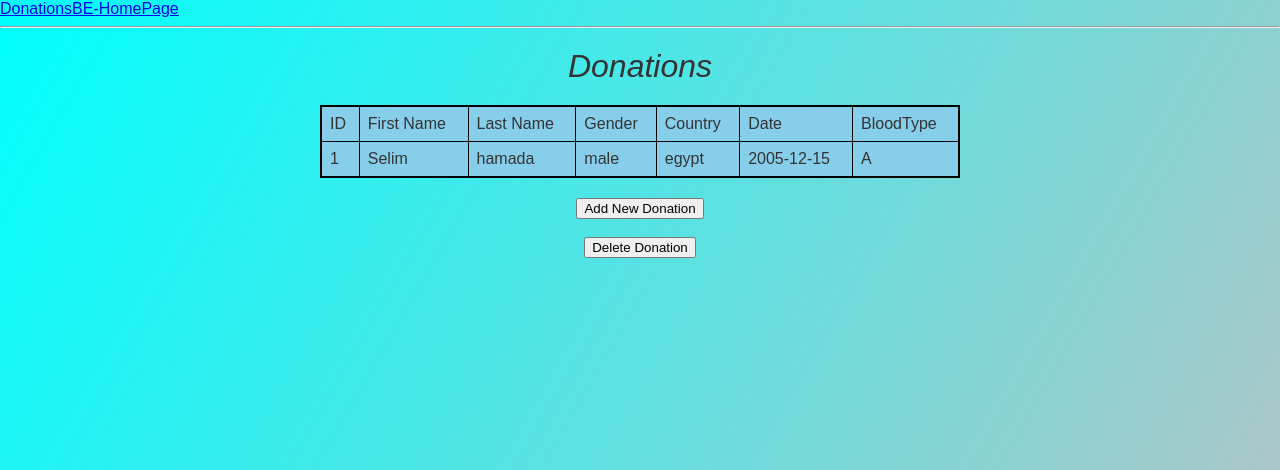
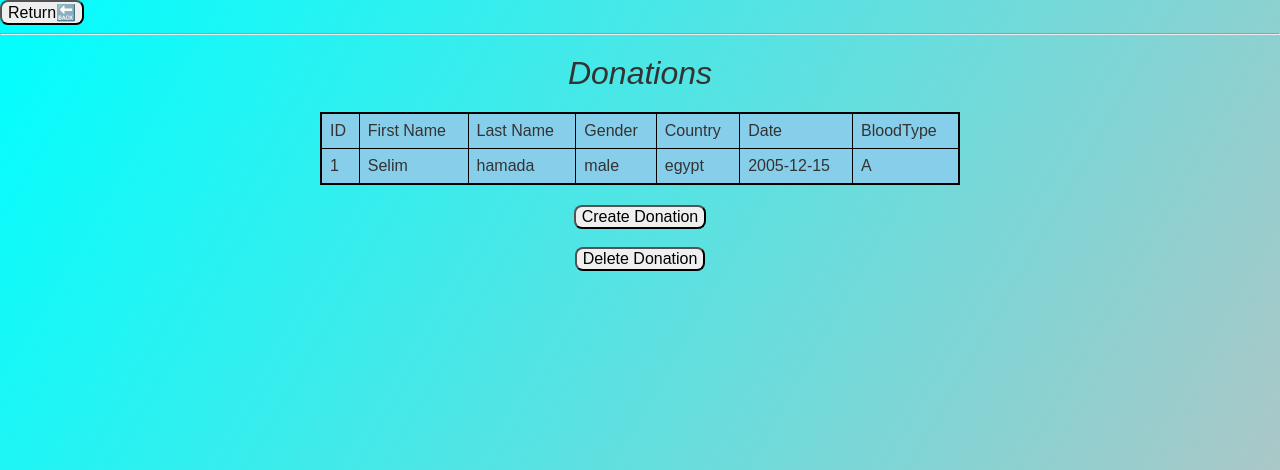
Before and after one commit to EyadMohamed919/Al-Haram-Specialized-Hospital, a PHP site: page /Donations/BloodDonBE.php in a window 1280 px wide. Shown: the top 470 px of the page. Run offline with PHP 8.4, Linux system fonts and the light colour scheme.

Commit message:
Modified some CSS and design to return buttons

```diff
--- a/CSS Sheets/BEstylesheet1.css
+++ b/CSS Sheets/BEstylesheet1.css
@@ -76,3 +76,13 @@ body {
     background-size: cover;
     color: #333;
 }
+
+
+.inputs{
+    font-size: 1.0rem;
+    border-radius: 0.5rem;
+    -webkit-border-radius: 0.5rem;
+    -moz-border-radius: 0.5rem;
+    -ms-border-radius: 0.5rem;
+    -o-border-radius: 0.5rem;
+}
--- a/Donations/BloodDonBE.php
+++ b/Donations/BloodDonBE.php
@@ -8,7 +8,7 @@
     <link rel="stylesheet" type="text/css" href="../CSS Sheets/BEstylesheet1.css">
 </head>
 <body>
-    <a href="DonationsBE-Homepage.php">DonationsBE-HomePage</a><hr>
+    <a href="DonationsBE-Homepage.php"><input class="inputs" type="submit" value="Return🔙"></a><hr>
     <p>Donations</p>
     <table border="1" id="Donationtable">
         <tr>
@@ -41,8 +41,8 @@
         </tr>
     </table>
 <div style="text-align: center;">
-     <a href="CreateBloodDonationAP.php"><button>Add New Donation</button></a><br><br>
-    <a href="DeleteBloodDonation.php"><button>Delete Donation</button></a><br><br>
+     <a href="CreateBloodDonationAP.php"><input class="inputs" type="submit" value="Create Donation"></button></a><br><br>
+    <a href="DeleteBloodDonation.php"><input class="inputs" type="submit" value="Delete Donation"></button></a><br><br>
 </div>
 
 
--- a/Donations/BloodDonations.php
+++ b/Donations/BloodDonations.php
@@ -26,7 +26,7 @@
     <table align="center" width="100%">
         <tr>
             <td>ID</td>
-            <td><input type="text" id="ID" name="ID" placeholder="Automatically Added" readonly></td>
+            <td><input type="text" id="ID" class="inputs" name="ID" placeholder="Automatically Added" readonly></td>
         <tr>
             <td class="td_names">First Name</td>
             <td><input class="inputs" type="text" id="FirstName" name="FirstName" placeholder="Enter First Name" required></td>
--- a/Donations/MoneyDonBE.php
+++ b/Donations/MoneyDonBE.php
@@ -50,8 +50,8 @@ if(isset($_SESSION["Admin"]))
         </tr>
     </table>
 <div style="text-align: center;">
-     <a href="CreateMoneyDonation.php"><button>Add New Donation</button></a><br><br>
-    <a href="DeleteMoneyDonation.php"><button>Delete Donation</button></a><br><br>
+     <a href="CreateMoneyDonation.php"><input class="inputs" type="submit" value="Create Donation"></a><br><br>
+    <a href="DeleteMoneyDonation.php"><input class="inputs" type="submit" value="Delete Donation"></a><br><br>
 </div>
 </body>
 </html>
--- a/Donations/MoneyDonations.php
+++ b/Donations/MoneyDonations.php
@@ -81,8 +81,7 @@
             </tr>
             <tr>
                 <td colspan="2" align="center">
-                    <button type="submit" onclick="validateForm()">Proceed With Donation</button>
-                    <input type="reset" value="Recede Donation Process">
+                    <input class="inputs" type="submit" value="Add Donation">
                 </td>
             </tr>
         </table>
--- a/Donations/OrganDonBE.php
+++ b/Donations/OrganDonBE.php
@@ -18,7 +18,7 @@ if(isset($_SESSION["Admin"]))
     <script src="OrganDonBE.js" type="text/javascript"></script>
 </head>
 <body>
-    <a href="DonationsBE-Homepage.php">DonationsBE-HomePage</a><hr>
+    <a href="DonationsBE-Homepage.php"><input class="inputs" type="submit" value="Return🔙"></a><hr>
     <p>Donations<p>
     <table border="1" id="Donationtable">
         <tr>
@@ -51,8 +51,8 @@ if(isset($_SESSION["Admin"]))
         </tr>
     </table>
     <div style="text-align: center;">
-     <a href="OrganCreateButton.php"><button>Add New Donation</button></a><br><br>
-    <a href="OrganDeleteButton.php"><button>Delete Donation</button></a><br><br>
+     <a href="OrganCreateButton.php"><input class="inputs" type="submit" value="Create Donation"></a><br><br>
+    <a href="OrganDeleteButton.php"><input class="inputs" type="submit" value="Delete Donation"></a><br><br>
 </div>
 </body>
 </html>
--- a/Donations/OrganDonations.php
+++ b/Donations/OrganDonations.php
@@ -81,8 +81,7 @@
                 </tr>
                 <tr>
                     <td colspan="2" align="center">
-                        <button type="submit" onclick="validateForm()">Proceed With Donation</button>
-                        <input type="reset" value="Recede Donation Process">
+                        <input class="inputs" type="submit" value="Add Donation">
                 </td>
                 </tr>
             </table>
```
